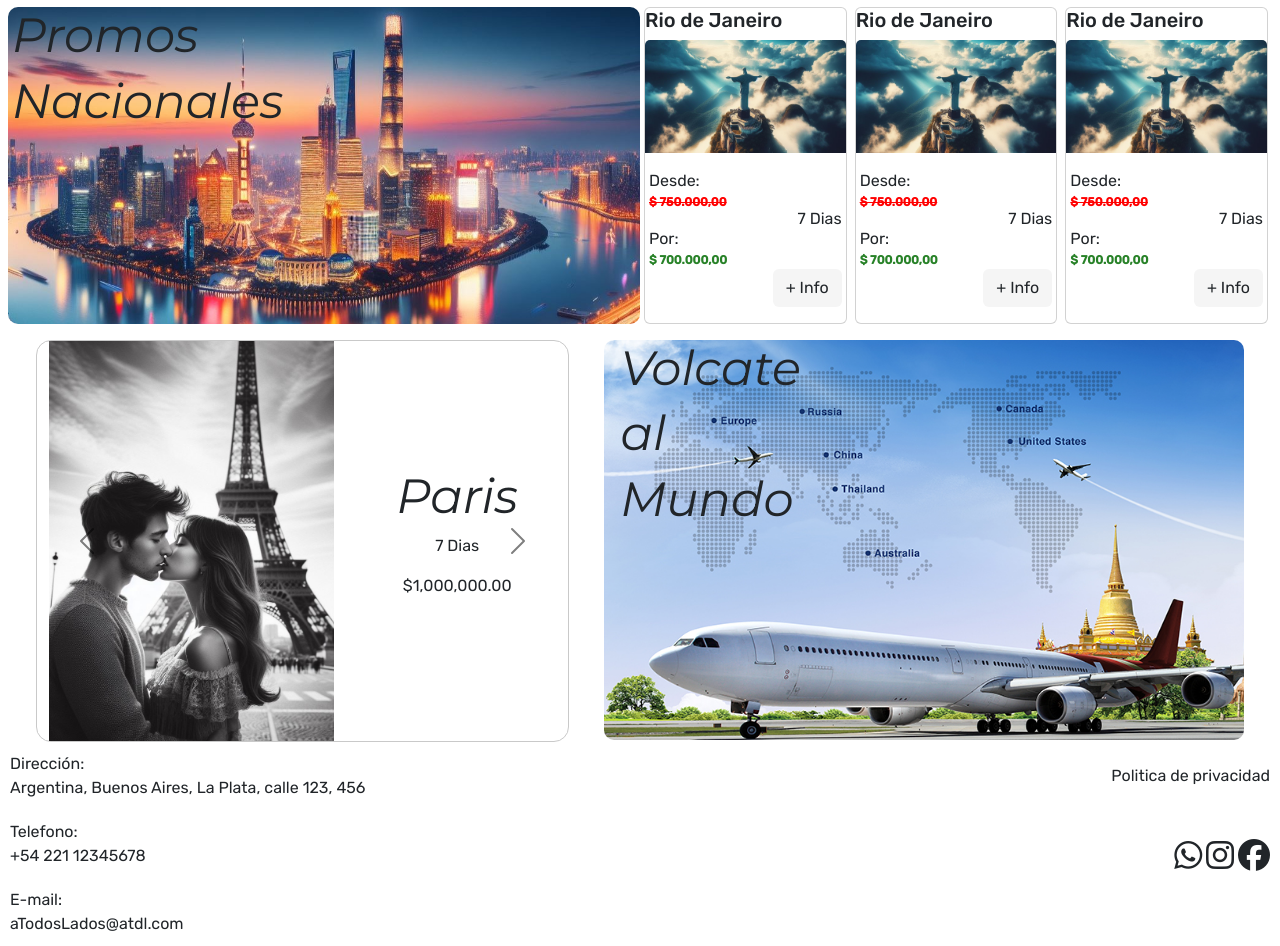
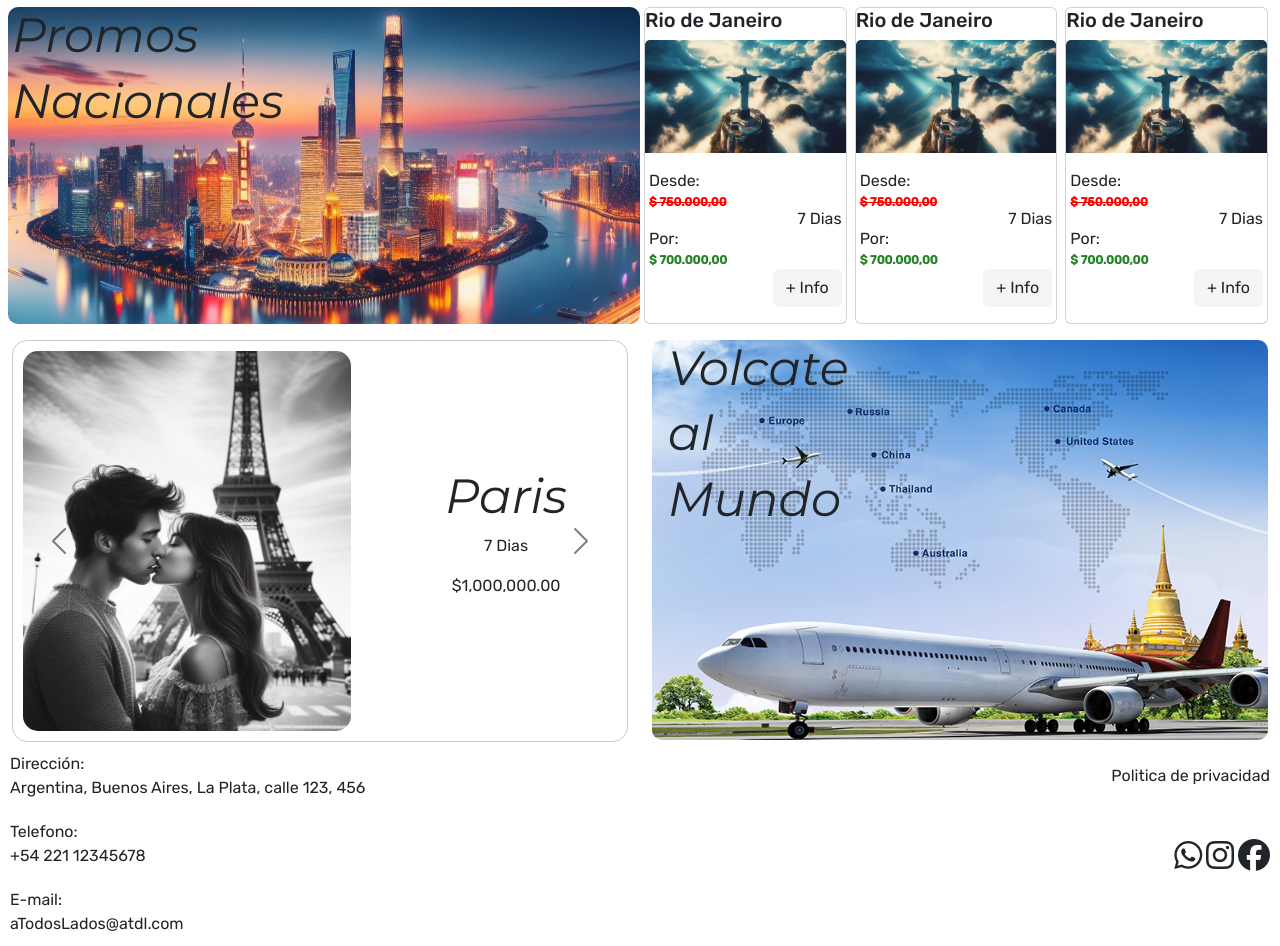
Before and after one commit to julianVillega/PreEntrega2-Villega, a plain HTML site: page pages/destinos.html in a window 1280 px wide. Shown: the part 135-1081 px from the top of the page. Drawn offline with nearby package versions, Linux system fonts and the light colour scheme; a web font is replaced by a local one.

Commit message:
En Destinos: Acomodo la posicion, los bordes y la imagen del carousel.

```diff
--- a/css/styles.css
+++ b/css/styles.css
@@ -201,6 +201,8 @@ main{
     width: 100%;
     object-fit: cover;
     object-position: 50% 50%;
+    border-radius: 15px;
+    padding: 5px;
 }
 
 @media screen and (min-width:992px){
@@ -212,9 +214,16 @@ main{
     .dest-inter__img-titulo{
         border-radius: 10px;
     }
+
     .dest-inter__img-div{
         height: 50vh;
     }
+
+    .dest-inter__img{
+        border-radius: 25px;
+        padding: 10px;
+    }
+
 }
 /* STYLES ALIANZAS */
 
--- a/pages/destinos.html
+++ b/pages/destinos.html
@@ -180,9 +180,9 @@
         </section>
 
         <section class="dest-inter">
-            <div class=" container-fluid ms-lg-auto">
+            <div class="container-fluid">
                 <div class="row justify-content-evenly gy-2">
-                    <div class="col-12 col-lg-6 order-lg-2 p-0">
+                    <div class="col-12 col-lg-6 order-lg-2">
                         <div class="dest-inter__div-titulo text-start">
                             <img class="dest-inter__img-titulo" src="../images/international-travel.jpg" alt="">
                             <div class="dest-inter__titulo px-3">
@@ -192,8 +192,8 @@
                             </div>
                         </div>
                     </div>
-                    <div class="dest-inter__carousel col-12 col-lg-5 order-lg-1">
-                        <div id="carouselExample" class="carousel carousel-dark slide">
+                    <div class="col-12 col-lg-6 order-lg-1">
+                        <div id="carouselExample" class="dest-inter__carousel carousel carousel-dark slide">
                             <div class="carousel-inner">
                                 <div class="carousel-item active">
                                     <div class="container px-0 ">
```
